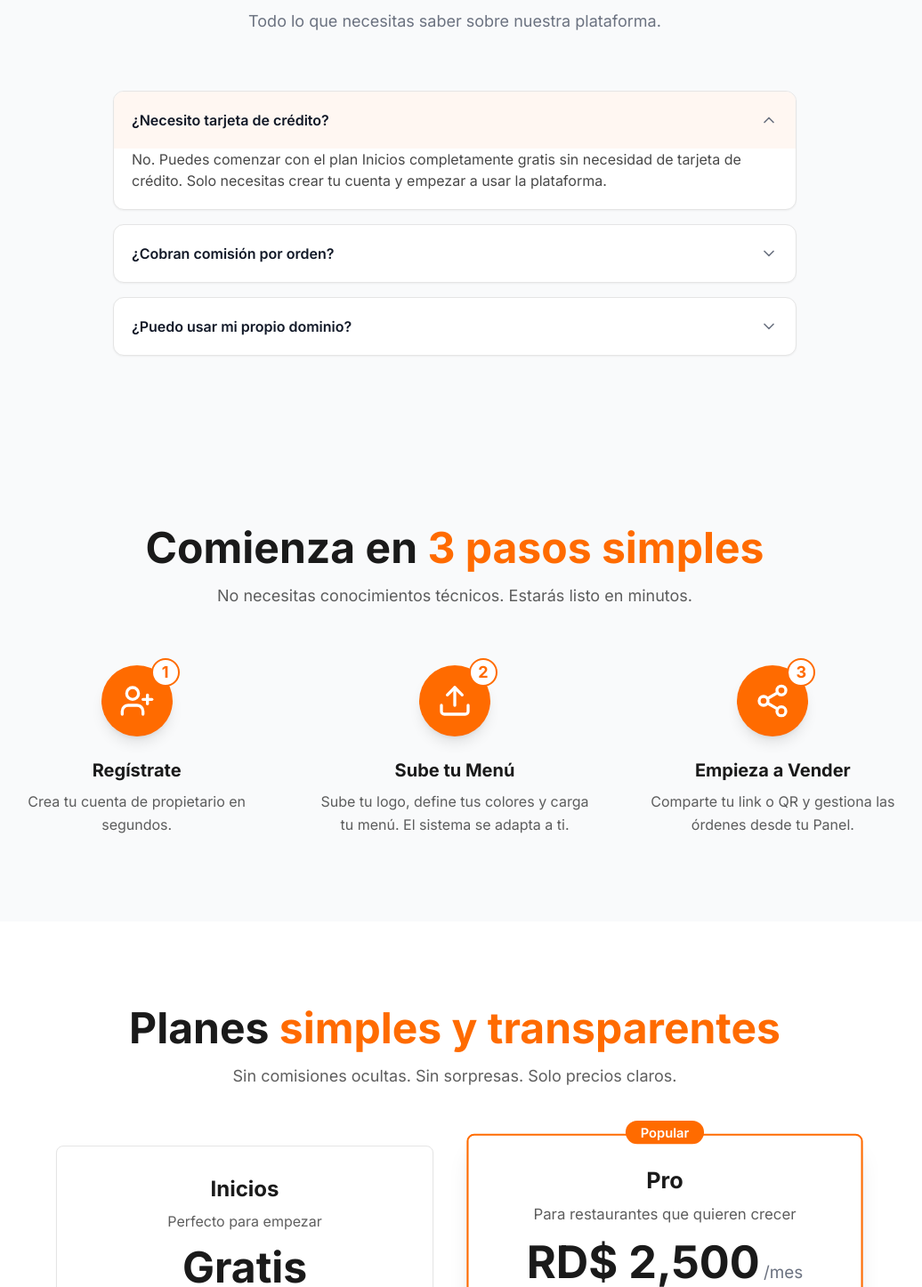
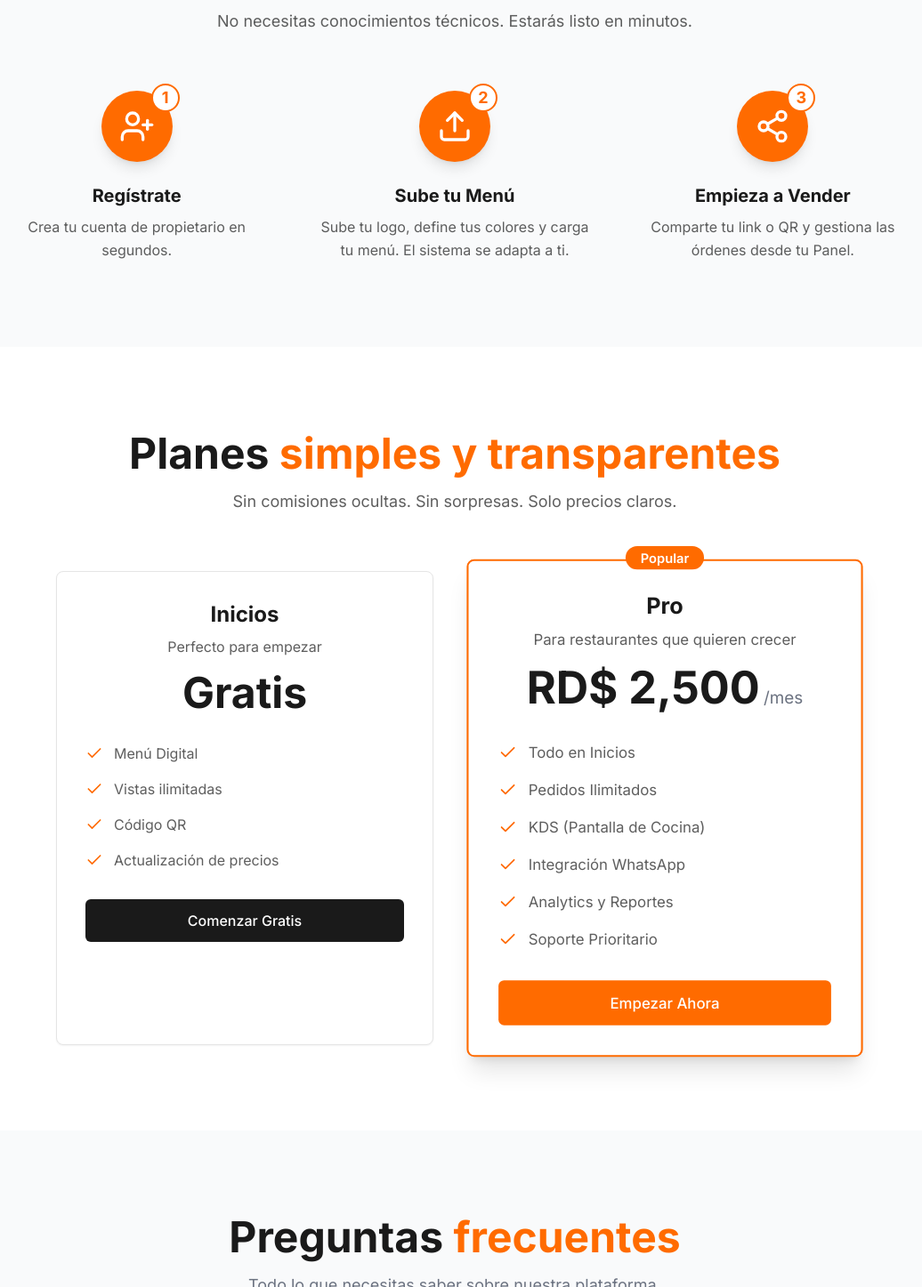
Before and after one commit to melvingnz/turestaurantedigital, a Next.js app: page /marketing in a window 1280 px wide. Shown: the part 2003-3450 px from the top of the page at 89% size, without its empty margins (129-1165 px from the left). Built offline with nearby package versions, Linux system fonts and the light colour scheme.

Commit message:
adding some more features

```diff
--- a/app/marketing/page.tsx
+++ b/app/marketing/page.tsx
@@ -3,14 +3,20 @@
 import { MarketingClient } from '@/components/marketing/marketing-client'
 import { Steps } from '@/components/marketing/steps'
 import { Pricing } from '@/components/marketing/pricing'
+import { FAQ } from '@/components/marketing/faq'
 import { Footer } from '@/components/marketing/footer'
 
+/**
+ * Strict order (parity with app/page.tsx and production):
+ * Hero → TrustedBy → Features → Steps → Pricing → FAQ → Footer
+ */
 export default function MarketingPage() {
   return (
     <div className="min-h-screen bg-white overflow-x-hidden">
       <MarketingClient />
       <Steps />
       <Pricing />
+      <FAQ />
       <Footer />
     </div>
   )
--- a/components/marketing/marketing-client.tsx
+++ b/components/marketing/marketing-client.tsx
@@ -4,7 +4,6 @@ import { Navbar } from './navbar'
 import { Hero } from './hero'
 import { TrustedBy } from './trusted-by'
 import { Features } from './features'
-import { FAQ } from './faq'
 
 export function MarketingClient() {
   return (
@@ -13,7 +12,6 @@ export function MarketingClient() {
       <Hero />
       <TrustedBy />
       <Features />
-      <FAQ />
     </>
   )
 }
```
